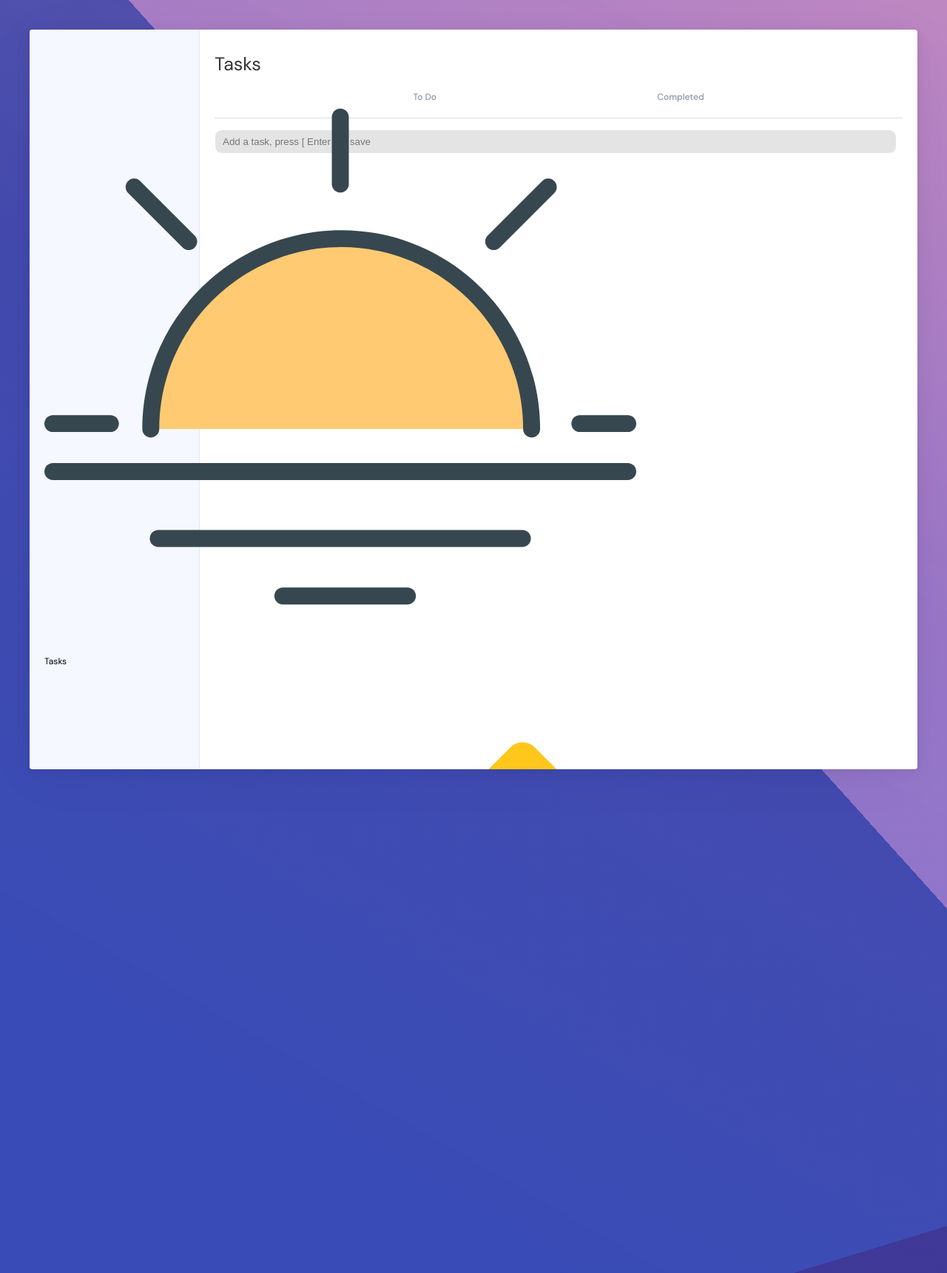
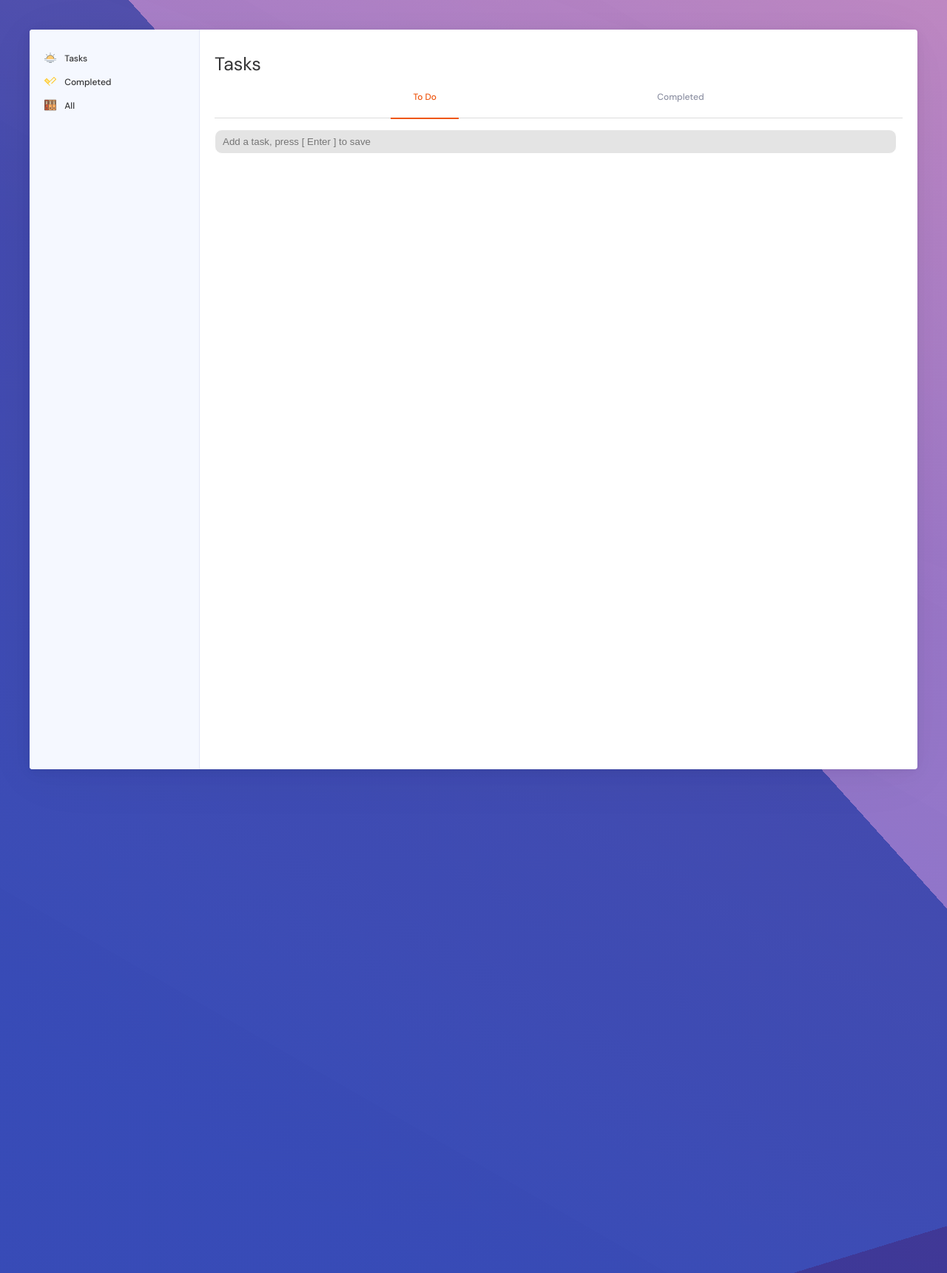
Before and after one commit to Paul-Njuga/Task-Bot, a Python web app: template app/web_dynamic/templates/index.html in a window 1280 px wide. Shown: the top 1721 px of the page at 74% size. Run offline with Jinja, Linux system fonts and the light colour scheme; the template is opened without the code that fills it, so the values that code supplies are empty.

Commit message:
Add new scripts for task views

```diff
--- a/app/web_dynamic/templates/index.html
+++ b/app/web_dynamic/templates/index.html
@@ -16,6 +16,9 @@
 	<link rel="stylesheet" href="../static/styles/chatbot.css" />
 	<link rel="stylesheet" href="../static/styles/mediaqry.css" />
 	<script src="https://ajax.googleapis.com/ajax/libs/jquery/3.5.1/jquery.min.js"></script>
+	<script src="../static/scripts/category_toggle.js" defer></script>
+	<script src="../static/scripts/task_done.js" defer></script>
+	<script src="../static/scripts/filter_toggle.js" defer></script>
 	<script src="../static/scripts/chatbot_toggle.js" defer></script>
 	<script src="../static/scripts/chatbot.js" defer></script>
 </head>
@@ -29,20 +32,21 @@
 			<div class="left-bar">
 				<!-- left content start -->
 				<div class="left-content">
-					<ul class="solo-task">
-						<li class="item">
-							<img src="../static/svg/today.svg" alt="" class="sun-today">
-							<span>Tasks</span>
-						</li>
-						<li class="item">
-							<img src="../static/svg/completed.svg" alt="" class="tick-completed">
-							<span>Completed</span>
-						</li>
-						<li class="item">
-							<img src="../static/svg/all.svg" alt="" class="window-all">
-							<span>All</span>
-						</li>
-					</ul>
+					<div class="left-bar-item">
+						<input class="bar-item" name="item" type="radio" id="filter-tasks" />
+						<img src="../static/svg/today.svg" alt="" class="sun-today">
+						<label class="filter" for="filter-tasks">Tasks</label>
+					</div>
+					<div class="left-bar-item">
+						<input class="bar-item" name="item" type="radio" id="filter-completed" />
+						<img src="../static/svg/completed.svg" alt="" class="tick-completed">
+						<label class="filter" for="filter-completed">Completed</label>
+					</div>
+					<div class="left-bar-item">
+						<input class="bar-item" name="item" type="radio" id="filter-all" />
+						<img src="../static/svg/all.svg" alt="" class="window-all">
+						<label class="filter" for="filter-all">All</label>
+					</div>
 				</div>
 				<!-- left content end -->
 			</div>
@@ -54,7 +58,7 @@
 				<!-- content categories start -->
 				<div class="content-categories">
 					<div class="label-wrapper">
-						<input class="nav-item" name="nav" type="radio" id="opt-1" />
+						<input class="nav-item" name="nav" type="radio" id="opt-1" checked />
 						<label class="category" for="opt-1">To Do</label>
 					</div>
 					<div class="label-wrapper">
@@ -67,7 +71,7 @@
 				<!-- tasks wrapper start -->
 				<div class="tasks-wrapper">
 					<div class="add-task">
-						<form class="new-task" method="POST" action="{{ url_for('index') }}">
+						<form class="new-task" method="POST" action="{{ url_for('add_task') }}">
 							<input class="plus-task" type="text" name="new-task"
 								placeholder="Add a task, press [ Enter ] to save">
 						</form>
@@ -81,7 +85,9 @@
 								<label for="{{ task.id }}">
 									<span class="label-text">{{ task.title }}</span>
 								</label>
-								<img src="../static/svg/subtasks.svg" alt="" class="dotmenu-subtasks">
+								<button class="task-menu-open">
+									<img src="../static/svg/subtasks.svg" alt="" class="dotmenu-subtasks">
+								</button>
 							</div>
 						</li>
 						{% endfor %}
@@ -99,7 +105,7 @@
 		</div>
 		<!-- main page left end -->
 
-		<!-- chatbot bar right start -->
+		<!-- chatbot page right start -->
 		<div class="chatbot">
 			<div class="header">
 				<span class="chatbot-header">Chat Bot</span>
@@ -113,12 +119,12 @@
 					</li>
 				</ul>
 				<div class="chat-input">
-					<textarea placeholder="Enter a message..." spellcheck="false" required></textarea>
+					<textarea name="user-input" placeholder="Enter a message..." spellcheck="false" required></textarea>
 					<span id="send-btn" class="material-symbols-rounded">send</span>
 				</div>
 			</div>
 		</div>
-		<!-- chatbot bar right end -->
+		<!-- chatbot page right end -->
 	</div>
 	<!-- side panel wrapper end -->
 </body>
```
